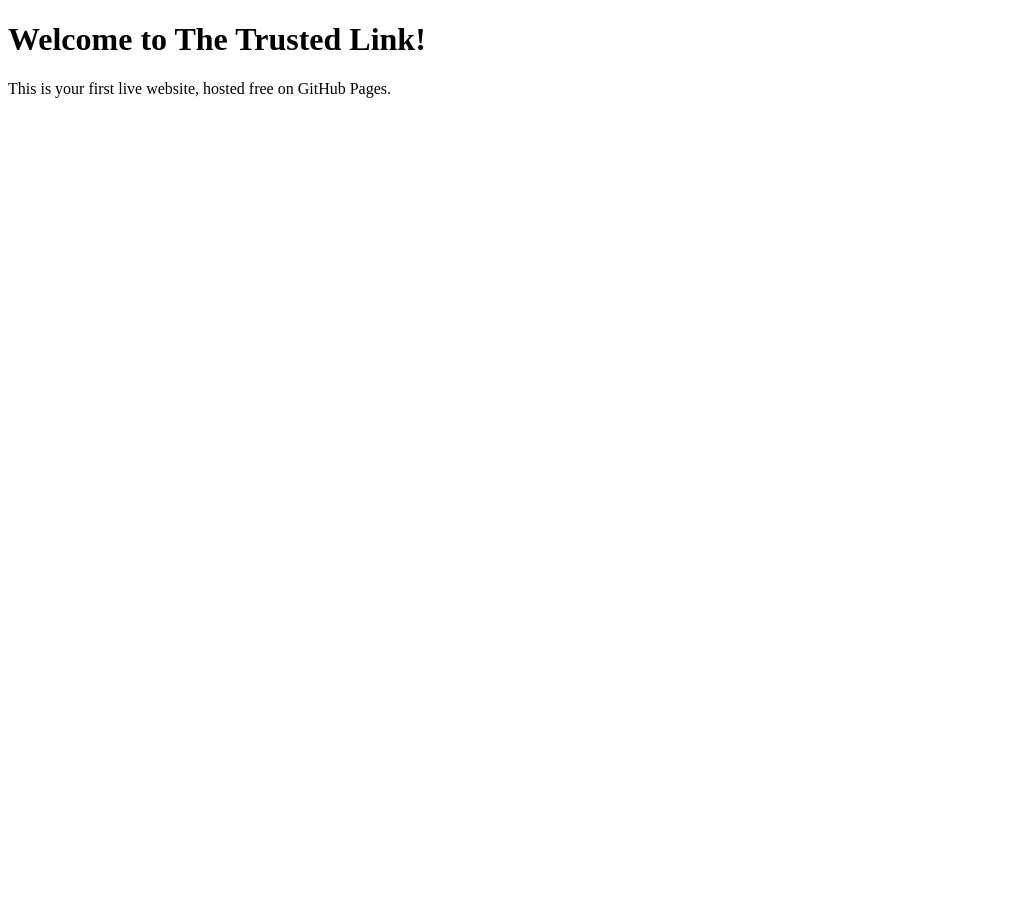
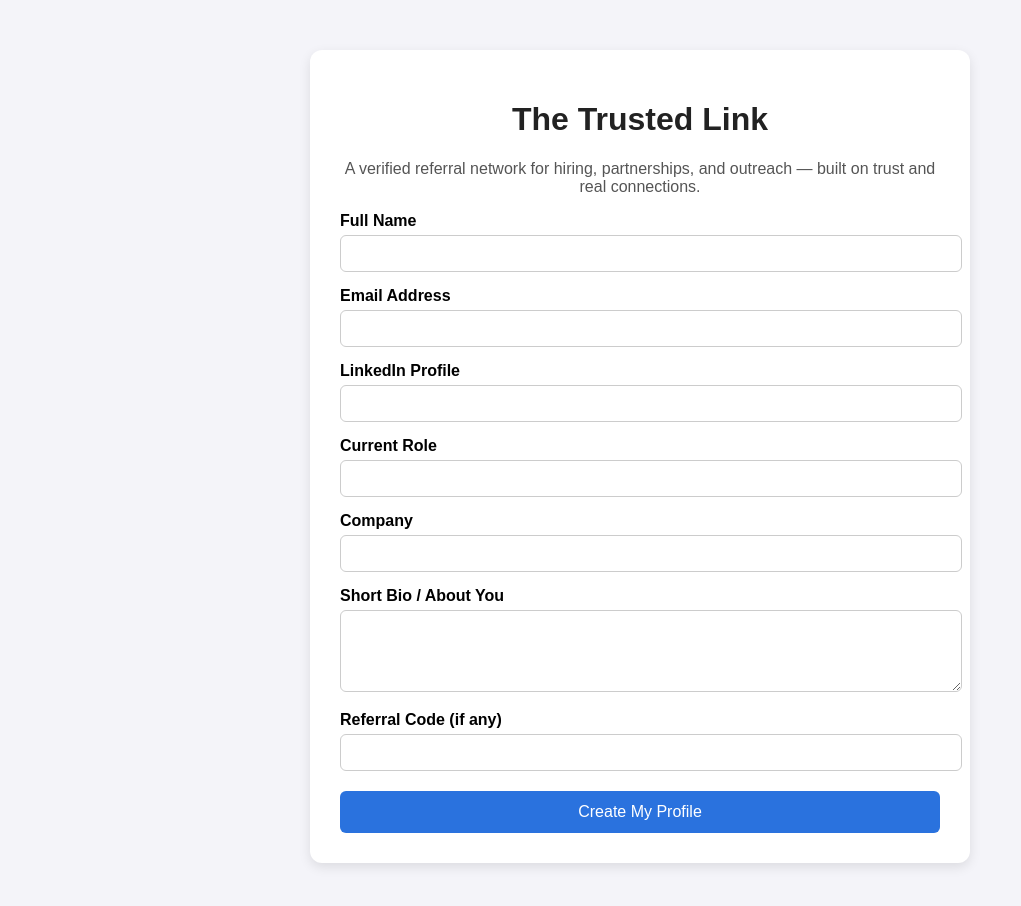
Before and after one commit to Gopal432hz/thetrustedlink, a plain HTML site: page index.html in a window 1280 px wide. Shown: the whole page, without its empty margins (0-1021 px from the left). Before the commit the page ends 800 px from the top, so only its background shows below. Drawn offline with Linux system fonts and the light colour scheme.

Commit message:
Update index.html
Add Formspree form with profile fields

```diff
--- a/index.html
+++ b/index.html
@@ -4,9 +4,47 @@
   <meta charset="UTF-8" />
   <meta name="viewport" content="width=device-width, initial-scale=1.0" />
   <title>The Trusted Link</title>
+  <style>
+    body { font-family: sans-serif; background: #f4f4f9; margin: 0; padding: 0; }
+    .container { max-width: 600px; margin: 50px auto; background: white; padding: 30px; border-radius: 12px; box-shadow: 0 4px 12px rgba(0,0,0,0.1); }
+    h1 { text-align: center; color: #222; }
+    p.description { text-align: center; color: #555; }
+    label { display: block; margin-top: 15px; font-weight: bold; }
+    input, textarea { width: 100%; padding: 10px; margin-top: 5px; border: 1px solid #ccc; border-radius: 6px; }
+    button { margin-top: 20px; width: 100%; padding: 12px; background-color: #2a72de; color: white; border: none; border-radius: 6px; cursor: pointer; font-size: 16px; }
+    button:hover { background-color: #1f5ec3; }
+  </style>
 </head>
 <body>
-  <h1>Welcome to The Trusted Link!</h1>
-  <p>This is your first live website, hosted free on GitHub Pages.</p>
+  <div class="container">
+    <h1>The Trusted Link</h1>
+    <p class="description">
+      A verified referral network for hiring, partnerships, and outreach — built on trust and real connections.
+    </p>
+    <form action="https://formspree.io/f/xwporqzb" method="POST">
+      <label for="name">Full Name</label>
+      <input type="text" id="name" name="name" required>
+
+      <label for="email">Email Address</label>
+      <input type="email" id="email" name="email" required>
+
+      <label for="linkedin">LinkedIn Profile</label>
+      <input type="url" id="linkedin" name="linkedin">
+
+      <label for="role">Current Role</label>
+      <input type="text" id="role" name="role">
+
+      <label for="company">Company</label>
+      <input type="text" id="company" name="company">
+
+      <label for="bio">Short Bio / About You</label>
+      <textarea id="bio" name="bio" rows="4"></textarea>
+
+      <label for="invite">Referral Code (if any)</label>
+      <input type="text" id="invite" name="invite">
+
+      <button type="submit">Create My Profile</button>
+    </form>
+  </div>
 </body>
 </html>
```
